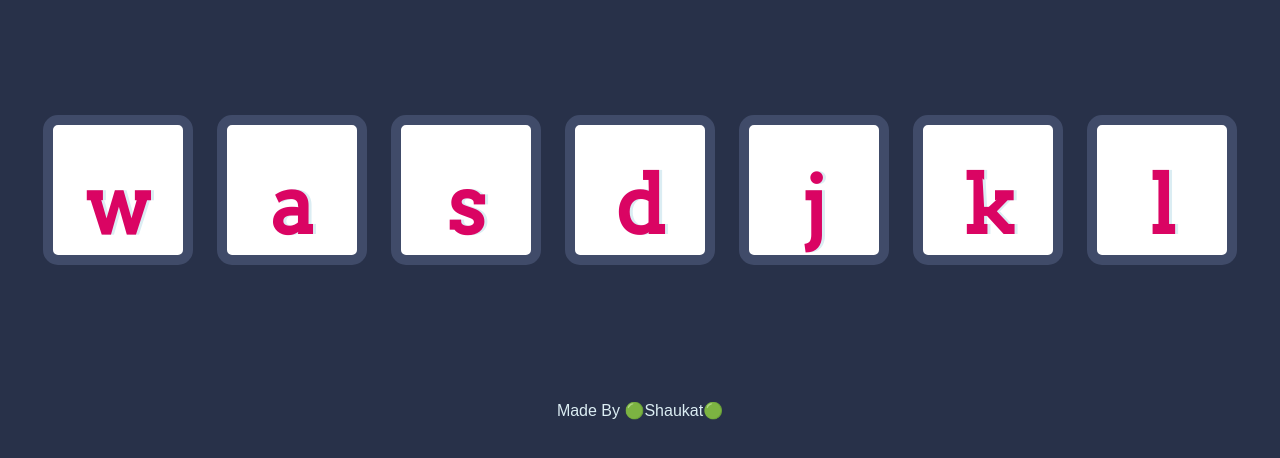
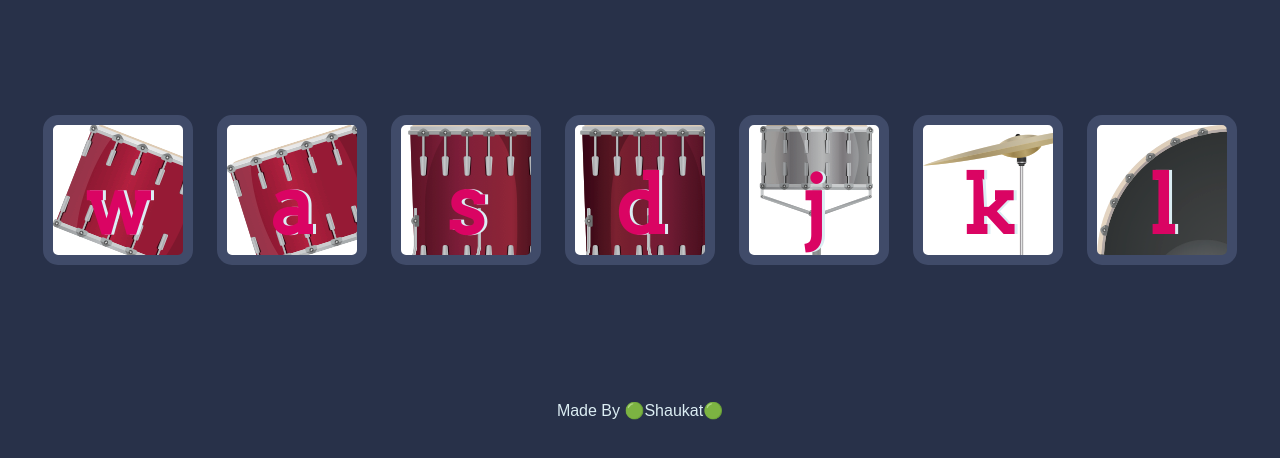
Before and after one commit to dev-shaukat/Drum-Kit, a plain HTML site: page index.html in a window 1280 px wide. Shown: the part 174-632 px from the top of the page. Drawn offline with Linux system fonts and the light colour scheme; the site is published under a folder, as on GitHub Pages, so addresses that start at the root find nothing.

Commit message:
Update styles.css
Fixed button images not displaying on live link due to link issue.

```diff
--- a/styles.css
+++ b/styles.css
@@ -17,31 +17,31 @@ footer {
 }
 
 .w {
- background: url("/images/tom1.png");
+ background: url("images/tom1.png");
 }
 
 .a {
-  background: url("/images/tom2.png");
+  background: url("images/tom2.png");
 }
 
 .s {
-  background: url("/images/tom3.png");
+  background: url("images/tom3.png");
 }
 
 .d {
-  background: url("/images/tom4.png");
+  background: url("images/tom4.png");
 }
 
 .j {
-  background: url("/images/snare.png");
+  background: url("images/snare.png");
 }
 
 .k {
-  background: url("/images/crash.png");
+  background: url("images/crash.png");
 }
 
 .l {
-  background: url("/images/kick.png");
+  background: url("images/kick.png");
 }
 
 .set {
```
